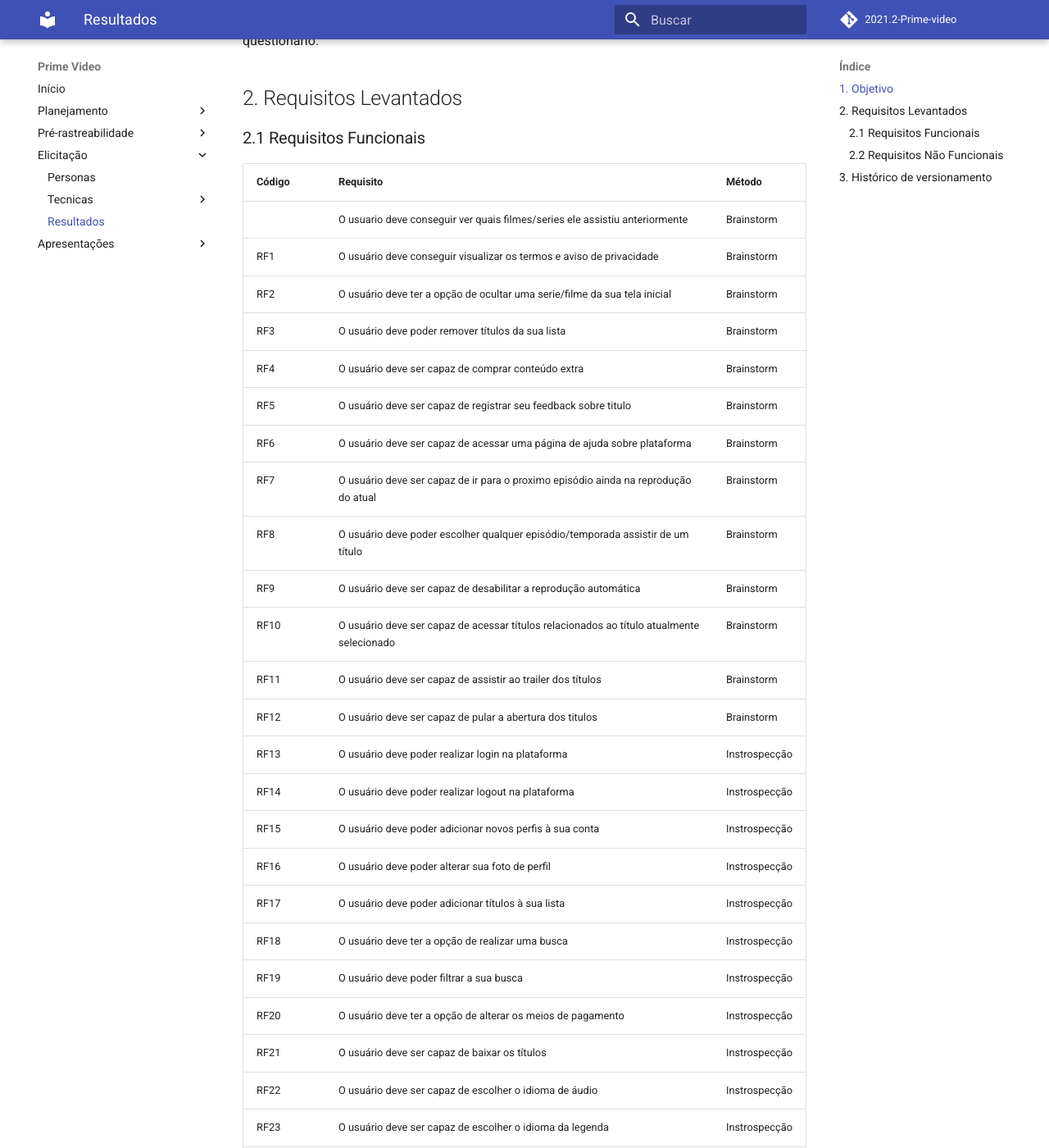
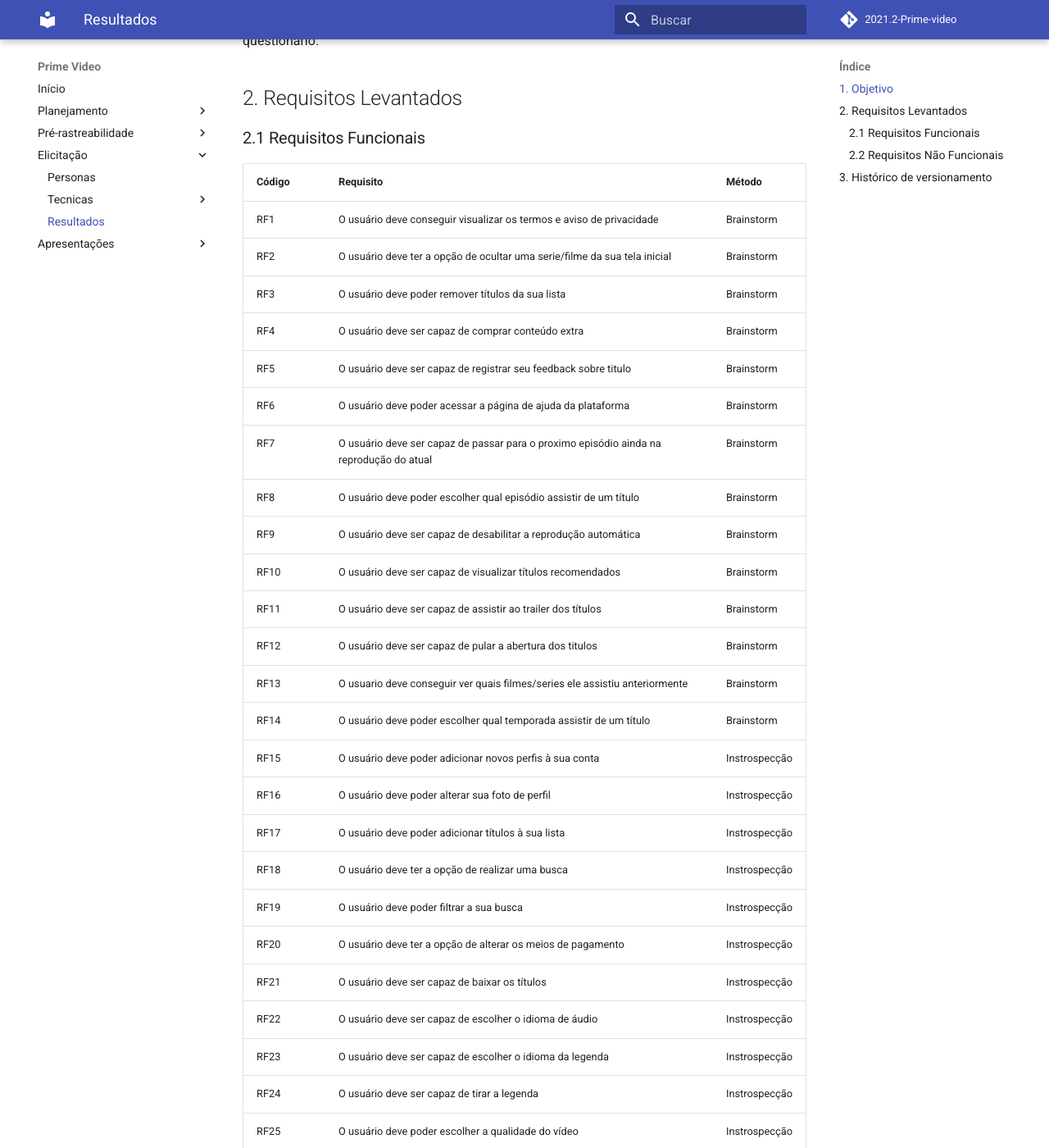
Before and after one commit to Requisitos-de-Software/2021.2-Prime-video, an MkDocs documentation site: the page built from docs/elicitacao/resultados.md, in a window 1280 px wide and 1400 px high, scrolled down 245 px. Shown: the whole window at 82% size. Built offline with MkDocs 1.6.1 and Material for MkDocs 9.7.7, drawn with Linux system fonts in a browser that asks for light colours; comment, search, counter and statistics services are not loaded; some of the changed text lies outside the part shown.

Commit message:
fix: mudanças feitas após revisão

```diff
--- a/docs/elicitacao/resultados.md
+++ b/docs/elicitacao/resultados.md
@@ -12,21 +12,20 @@
 
 | Código | Requisito| Método |
 |--|--|--|
-|| O usuario deve conseguir ver quais filmes/series ele assistiu anteriormente |Brainstorm|
 |RF1| O usuário deve conseguir visualizar os termos e aviso de privacidade |Brainstorm|
 |RF2| O usuário deve ter a opção de ocultar uma serie/filme da sua tela inicial |Brainstorm|
 |RF3| O usuário deve poder remover títulos da sua lista |Brainstorm|
 |RF4| O usuário deve ser capaz de comprar conteúdo extra |Brainstorm|
 |RF5| O usuário deve ser capaz de registrar seu feedback sobre titulo |Brainstorm|
-|RF6| O usuário deve ser capaz de acessar uma página de ajuda sobre plataforma|Brainstorm|
-|RF7| O usuário deve ser capaz de ir para o proximo episódio ainda na reprodução do atual|Brainstorm|
-|RF8| O usuário deve poder escolher qualquer episódio/temporada assistir de um título |Brainstorm|
+|RF6| O usuário deve poder acessar a página de ajuda da plataforma|Brainstorm|
+|RF7| O usuário deve ser capaz de passar para o proximo episódio ainda na reprodução do atual|Brainstorm|
+|RF8| O usuário deve poder escolher qual episódio assistir de um título |Brainstorm|
 |RF9| O usuário deve ser capaz de desabilitar a reprodução automática |Brainstorm|
-|RF10| O usuário deve ser capaz de acessar títulos relacionados ao título atualmente selecionado |Brainstorm|
+|RF10| O usuário deve ser capaz de visualizar títulos recomendados |Brainstorm|
 |RF11| O usuário deve ser capaz de assistir ao trailer dos títulos |Brainstorm|
 |RF12| O usuário deve ser capaz de pular a abertura dos titulos |Brainstorm|
-|RF13|O usuário deve poder realizar login na plataforma|Instrospecção|
-|RF14|O usuário deve poder realizar logout na plataforma|Instrospecção|
+|RF13| O usuario deve conseguir ver quais filmes/series ele assistiu anteriormente |Brainstorm|
+|RF14| O usuário deve poder escolher qual temporada assistir de um título |Brainstorm|
 |RF15|O usuário deve poder adicionar novos perfis à sua conta|Instrospecção|
 |RF16|O usuário deve poder alterar sua foto de perfil|Instrospecção|
 |RF17|O usuário deve poder adicionar títulos à sua lista|Instrospecção|
@@ -51,6 +50,8 @@
 |RF36| O usuário pode ver informações dos atores |Observação|
 |RF37| O usuário pode diminuir o consumo de dados|Observação|
 |RF38| O usuário pode assitir o trailer |Observação|
+|RF39| O usuário pode ver detalhes da obra |Observação|
+|RF40| O usuário pode criar novos perfis|Observação|
 
 <center>
 Tabela 1: Requisitos funcionais.
```
Also changed, not shown: other parts of docs/elicitacao/resultados.md (+3 -3 lines).
